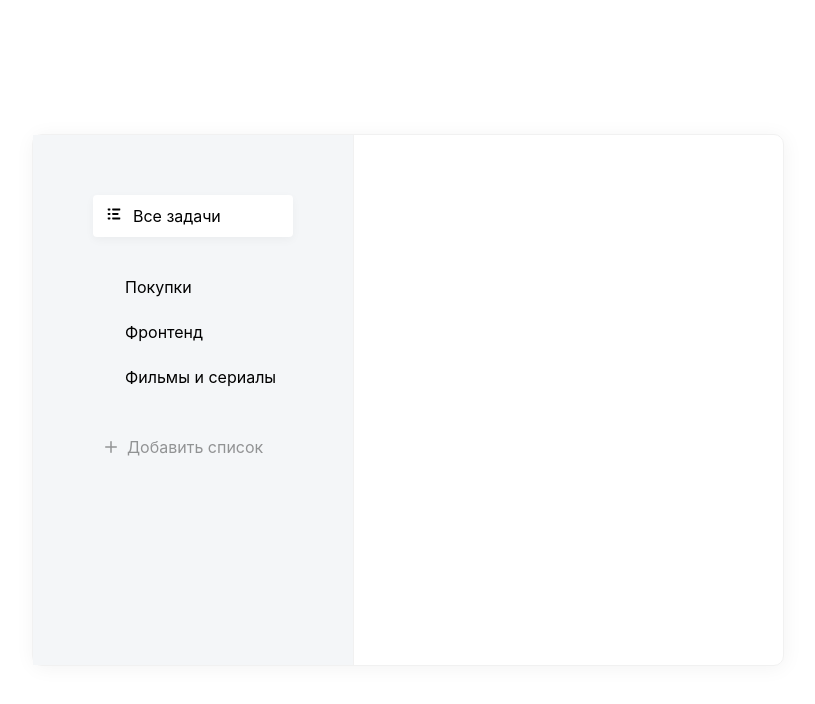
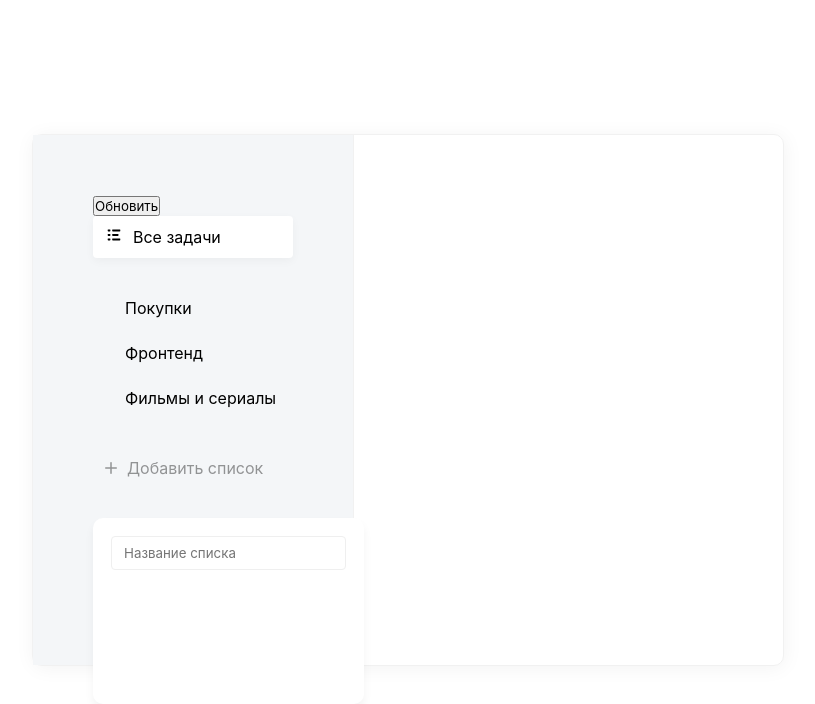
Before and after one commit to kmv1712/list_tasks_on_react, a React (Create React App) app: page / in a window 1280 px wide. Both pictures are taken after a click on the item "Добавить список". Shown: the top 704 px of the page, without its empty margins (232-1047 px from the left). Built offline with nearby package versions, Linux system fonts and the light colour scheme; the HTML template or start-up script is replaced by a standard one.

Commit message:
Реализовал появление поля по кнопке Добавить список ч.2 12608

```diff
--- a/src/App.js
+++ b/src/App.js
@@ -1,17 +1,23 @@
 import React from 'react';
 import List from './components/List'
+import AddList from './components/AddList';
 
 function App() {
+  const [value, setValue] = React.useState('Hello world');
+
+
+
   return (
     <div className="todo">
       <div className="todo__sidebar">
+        <button onClick={() => alert('')}>Обновить</button>
         <List items={[
           {
             icon: <svg width="18" height="18" viewBox="0 0 18 18" fill="none" xmlns="http://www.w3.org/2000/svg">
             <path d="M12.96 8.10001H7.74001C7.24321 8.10001 7.20001 8.50231 7.20001 9.00001C7.20001 9.49771 7.24321 9.90001 7.74001 9.90001H12.96C13.4568 9.90001 13.5 9.49771 13.5 9.00001C13.5 8.50231 13.4568 8.10001 12.96 8.10001V8.10001ZM14.76 12.6H7.74001C7.24321 12.6 7.20001 13.0023 7.20001 13.5C7.20001 13.9977 7.24321 14.4 7.74001 14.4H14.76C15.2568 14.4 15.3 13.9977 15.3 13.5C15.3 13.0023 15.2568 12.6 14.76 12.6ZM7.74001 5.40001H14.76C15.2568 5.40001 15.3 4.99771 15.3 4.50001C15.3 4.00231 15.2568 3.60001 14.76 3.60001H7.74001C7.24321 3.60001 7.20001 4.00231 7.20001 4.50001C7.20001 4.99771 7.24321 5.40001 7.74001 5.40001ZM4.86001 8.10001H3.24001C2.74321 8.10001 2.70001 8.50231 2.70001 9.00001C2.70001 9.49771 2.74321 9.90001 3.24001 9.90001H4.86001C5.35681 9.90001 5.40001 9.49771 5.40001 9.00001C5.40001 8.50231 5.35681 8.10001 4.86001 8.10001ZM4.86001 12.6H3.24001C2.74321 12.6 2.70001 13.0023 2.70001 13.5C2.70001 13.9977 2.74321 14.4 3.24001 14.4H4.86001C5.35681 14.4 5.40001 13.9977 5.40001 13.5C5.40001 13.0023 5.35681 12.6 4.86001 12.6ZM4.86001 3.60001H3.24001C2.74321 3.60001 2.70001 4.00231 2.70001 4.50001C2.70001 4.99771 2.74321 5.40001 3.24001 5.40001H4.86001C5.35681 5.40001 5.40001 4.99771 5.40001 4.50001C5.40001 4.00231 5.35681 3.60001 4.86001 3.60001Z" fill="black"/>
             </svg>
             ,
-            name: "Все задачи",
+            name: 'Все задачи',
             active: true
           }
         ]}
@@ -35,19 +41,7 @@
         isRemovable
         />
 
-        <List items={[
-          {
-            className: 'list__add-button',
-            icon: <svg width="12" height="12" viewBox="0 0 16 16" fill="none" xmlns="http://www.w3.org/2000/svg">
-            <path d="M8 1V15" stroke="black" strokeWidth="2" strokeLinecap="round" strokeLinejoin="round"/>
-            <path d="M1 8H15" stroke="black" strokeWidth="2" strokeLinecap="round" strokeLinejoin="round"/>
-            </svg>
-            ,
-            name: 'Добавить список'
-          }
-        ]}
-        isRemovable
-        />
+        <AddList/>
       </div>
       <div className="todo__tasks"></div>
     </div>
--- /dev/null
+++ b/src/components/AddList/AddButtonList.scss
@@ -0,0 +1,13 @@
+.add-list{
+    &__popup{
+
+        position: absolute;
+        width: 235px;
+        height: 150px;
+
+        background: #FFFFFF;
+        box-shadow: 0px 6px 10px rgba(0, 0, 0, 0.05);
+        border-radius: 10px;
+        padding: 18px;
+    }
+}
--- /dev/null
+++ b/src/components/AddList/index.jsx
@@ -0,0 +1,32 @@
+import React, { useState } from 'react';
+import List from '../List';
+
+import './AddButtonList.scss';
+
+const AddButtonList = () => {
+  const [visiblePopup, setVisiblePopup] = useState(false);
+
+  return(
+    <div className="add-list">
+    <List
+    onClick ={() => setVisiblePopup(!visiblePopup)}
+    items={[
+        {
+          className: 'list__add-button',
+          icon: <svg width="12" height="12" viewBox="0 0 16 16" fill="none" xmlns="http://www.w3.org/2000/svg">
+          <path d="M8 1V15" stroke="black" strokeWidth="2" strokeLinecap="round" strokeLinejoin="round"/>
+          <path d="M1 8H15" stroke="black" strokeWidth="2" strokeLinecap="round" strokeLinejoin="round"/>
+          </svg>
+          ,
+          name: 'Добавить список'
+        }
+      ]}
+      isRemovable
+      />
+      {visiblePopup && (<div className="add-list__popup">
+        <input className="field" type="text" placeholder="Название списка"/>
+      </div>)}
+      </div>
+)};
+
+export default AddButtonList
--- a/src/components/List/index.jsx
+++ b/src/components/List/index.jsx
@@ -3,10 +3,9 @@
 
 import './List.scss';
 
-const List = ({ items, isRemovable }) => {
-  console.log(items, isRemovable);
+const List = ({ items, isRemovable, onClick }) => {
     return (
-      <ul className="list">
+      <ul onClick={onClick} className="list">
           {items.map((item, index) => (
             <li key={index} className={classNames(item.className, {'active': item.active})}>
                 <i>
--- a/src/index.scss
+++ b/src/index.scss
@@ -5,7 +5,7 @@
   outline: none;
   font-family: -apple-system, system-ui, sans-serif;
   -webkit-font-smoothing: antialiased;
-  -moz-osx-font-smoothing: grayscale;
+  -moz-osx-font-smoothing: grayscale
 }
 
 .todo{
@@ -27,3 +27,16 @@
     padding: 60px;
   }
 }
+
+.field{
+  background: #ffffff;
+  border: 1px solid #efefef;
+  box-sizing: border-box;
+  border-radius: 4px;
+  padding: 8px 12px;
+  width: 100%;
+
+  &:focus{
+    border-color: #dbdbdb;
+  }
+}
```
